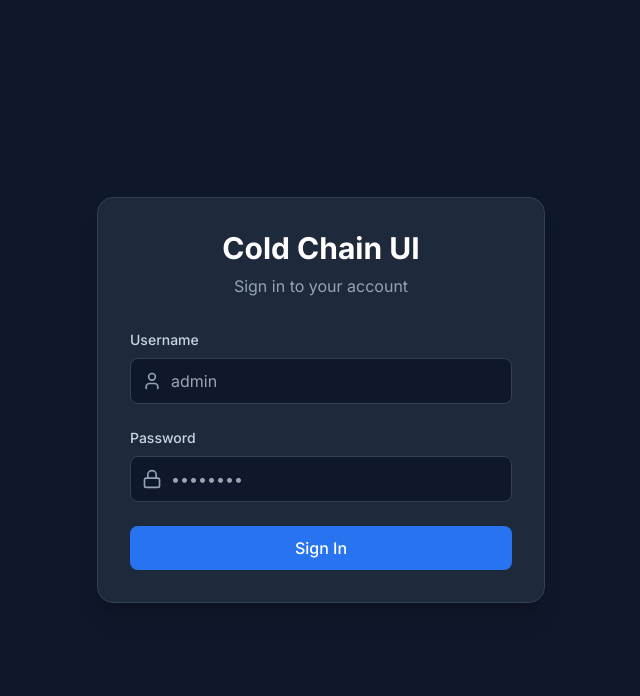
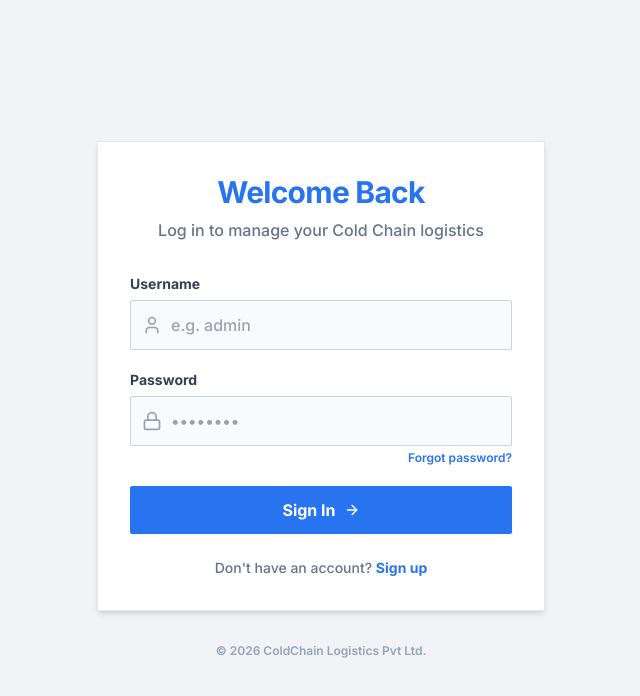
Before and after one commit to PRAJEENS2024/Cold_Chain_Monitoring, a React (Vite) app in the folder frontend/: page /login in a window 1280 px wide. Shown: the top 696 px of the page, without its empty margins (319-959 px from the left). Built offline with nearby package versions, Linux system fonts and the light colour scheme; no server answers.

Commit message:
style(auth): redesign login page with premium flipkart styling

```diff
--- a/frontend/src/pages/Login.tsx
+++ b/frontend/src/pages/Login.tsx
@@ -2,7 +2,8 @@ import React, { useState } from 'react';
 import { useNavigate } from 'react-router-dom';
 import api from '../api';
 import { useAuth } from '../AuthContext';
-import { Lock, User } from 'lucide-react';
+import { Lock, User, ArrowRight } from 'lucide-react';
+import { motion } from 'framer-motion';
 
 export default function Login() {
   const [username, setUsername] = useState('');
@@ -29,58 +30,79 @@ export default function Login() {
   };
 
   return (
-    <div className="min-h-screen bg-slate-900 flex items-center justify-center p-4">
-      <div className="bg-slate-800 p-8 rounded-2xl shadow-xl w-full max-w-md border border-slate-700">
+    <div className="min-h-screen bg-background flex flex-col justify-center items-center p-4">
+      <motion.div
+        initial={{ opacity: 0, y: 20 }}
+        animate={{ opacity: 1, y: 0 }}
+        transition={{ duration: 0.5 }}
+        className="w-full max-w-md"
+      >
+        <div className="bg-white p-8 rounded-sm shadow-elevated border border-slate-200">
           <div className="text-center mb-8">
-          <h1 className="text-3xl font-bold text-white mb-2">Cold Chain UI</h1>
-          <p className="text-slate-400">Sign in to your account</p>
+            <h1 className="text-3xl font-extrabold text-primary mb-2 tracking-tight">Welcome Back</h1>
+            <p className="text-slate-500 font-medium">Log in to manage your Cold Chain logistics</p>
           </div>
 
           {error && (
-          <div className="bg-red-500/10 border border-red-500 text-red-500 p-3 rounded-lg mb-6 text-sm text-center">
+            <motion.div
+              initial={{ opacity: 0, x: -10 }} animate={{ opacity: 1, x: 0 }}
+              className="bg-red-50 border border-red-200 text-red-600 p-3 rounded-sm mb-6 text-sm font-semibold"
+            >
               {error}
-          </div>
+            </motion.div>
           )}
 
-        <form onSubmit={handleSubmit} className="space-y-6">
+          <form onSubmit={handleSubmit} className="space-y-5">
             <div>
-            <label className="block text-sm font-medium text-slate-300 mb-2">Username</label>
+              <label className="block text-sm font-bold text-slate-700 mb-1.5">Username</label>
               <div className="relative">
                 <User className="absolute left-3 top-1/2 -translate-y-1/2 w-5 h-5 text-slate-400" />
                 <input
                   type="text"
                   value={username}
                   onChange={(e) => setUsername(e.target.value)}
-                className="w-full bg-slate-900 border border-slate-700 rounded-lg py-2.5 pl-10 pr-4 text-white focus:outline-none focus:border-primary focus:ring-1 focus:ring-primary transition-colors"
-                placeholder="admin"
+                  className="w-full bg-slate-50 border border-slate-300 rounded-sm py-3 pl-10 pr-4 text-slate-800 focus:bg-white focus:outline-none focus:border-primary focus:ring-1 focus:ring-primary transition-colors font-medium"
+                  placeholder="e.g. admin"
                   required
                 />
               </div>
             </div>
 
             <div>
-            <label className="block text-sm font-medium text-slate-300 mb-2">Password</label>
+              <label className="block text-sm font-bold text-slate-700 mb-1.5">Password</label>
               <div className="relative">
                 <Lock className="absolute left-3 top-1/2 -translate-y-1/2 w-5 h-5 text-slate-400" />
                 <input
                   type="password"
                   value={password}
                   onChange={(e) => setPassword(e.target.value)}
-                className="w-full bg-slate-900 border border-slate-700 rounded-lg py-2.5 pl-10 pr-4 text-white focus:outline-none focus:border-primary focus:ring-1 focus:ring-primary transition-colors"
+                  className="w-full bg-slate-50 border border-slate-300 rounded-sm py-3 pl-10 pr-4 text-slate-800 focus:bg-white focus:outline-none focus:border-primary focus:ring-1 focus:ring-primary transition-colors font-medium"
                   placeholder="••••••••"
                   required
                 />
+              </div>
+              <div className="flex justify-end mt-1">
+                <a href="#" className="text-xs font-semibold text-primary hover:text-primaryHover transition-colors">Forgot password?</a>
               </div>
             </div>
 
             <button
               type="submit"
-            className="w-full bg-primary hover:bg-blue-600 text-white font-medium py-2.5 rounded-lg transition-colors focus:outline-none focus:ring-2 focus:ring-blue-500 focus:ring-offset-2 focus:ring-offset-slate-800"
+              className="w-full bg-primary hover:bg-primaryHover text-white font-bold py-3 rounded-sm transition-all focus:outline-none focus:ring-2 focus:ring-primary/50 flex items-center justify-center gap-2 shadow-sm"
             >
-            Sign In
+              Sign In <ArrowRight className="w-4 h-4" />
             </button>
           </form>
+
+          <div className="mt-6 text-center text-sm font-medium text-slate-500">
+            Don't have an account? <span onClick={() => navigate('/signup')} className="text-primary hover:text-primaryHover cursor-pointer font-bold transition-colors">Sign up</span>
           </div>
+        </div>
+
+        <div className="mt-8 text-center text-xs font-semibold text-slate-400">
+          &copy; 2026 ColdChain Logistics Pvt Ltd.
+        </div>
+      </motion.div>
     </div>
   );
 }
```
Also changed, not shown: 1 other file (tests, documents, lock files or other folders). Lines whose indentation alone changed are shown as unchanged.
